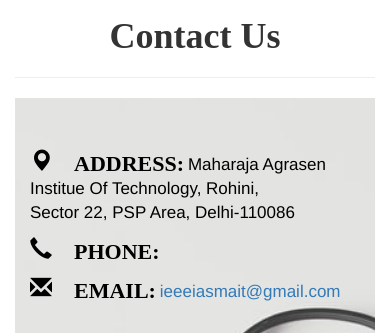
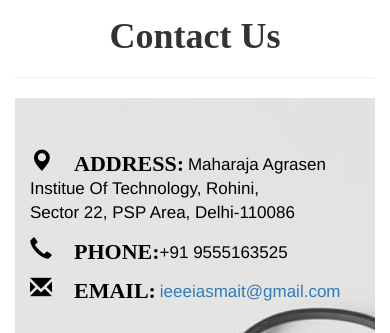
Before and after one commit to ieeeiasmait/ieeeiasmait.github.io, a plain HTML site: page index.html in a window 390 px wide. Shown: the part 5539-5872 px from the top of the page. Drawn offline with nearby package versions, Linux system fonts and the light colour scheme.

Commit message:
phone no. added

```diff
--- a/index.html
+++ b/index.html
@@ -225,7 +225,7 @@
 			<h1 class="contact-via serif" align="center"  ><strong> Contact Us </font></strong></h1><hr>
 			<div class=" information col-sm-6 col-xs-12">
 				<p><span class="glyphicon glyphicon-map-marker contact-via" style="font-size: 22px" aria-hidden="true"><strong> ADDRESS: </strong></span> <span style="font-size: 17px">Maharaja Agrasen Institue Of Technology, Rohini, <br> Sector 22, PSP Area, Delhi-110086</span></p>
-				<p><span class="glyphicon glyphicon-earphone contact-via" style="font-size: 22px" aria-hidden="true"><strong> PHONE: </strong></span><span style="font-size: 17px">  <br></span></p>
+				<p><span class="glyphicon glyphicon-earphone contact-via" style="font-size: 22px" aria-hidden="true"><strong> PHONE: </strong></span><span style="font-size: 17px">+91 9555163525<br></span></p>
 				<p><span class="glyphicon glyphicon-envelope contact-via" style="font-size: 22px" aria-hidden="true"><strong> EMAIL: </strong></span> <a href="mailto:ieeeiasmait@gmail.com"><span style="font-size: 17px"> ieeeiasmait@gmail.com</span></a></p><br><br>
 				<div class="social-media">
 					<a href="https://www.linkedin.com/company/ieee-ias-mait" class="btn btn-social-icon btn-linkedin" target="_blank"><i class="fa fa-linkedin-square fa-3x" aria-hidden="true"></i></a>
```
